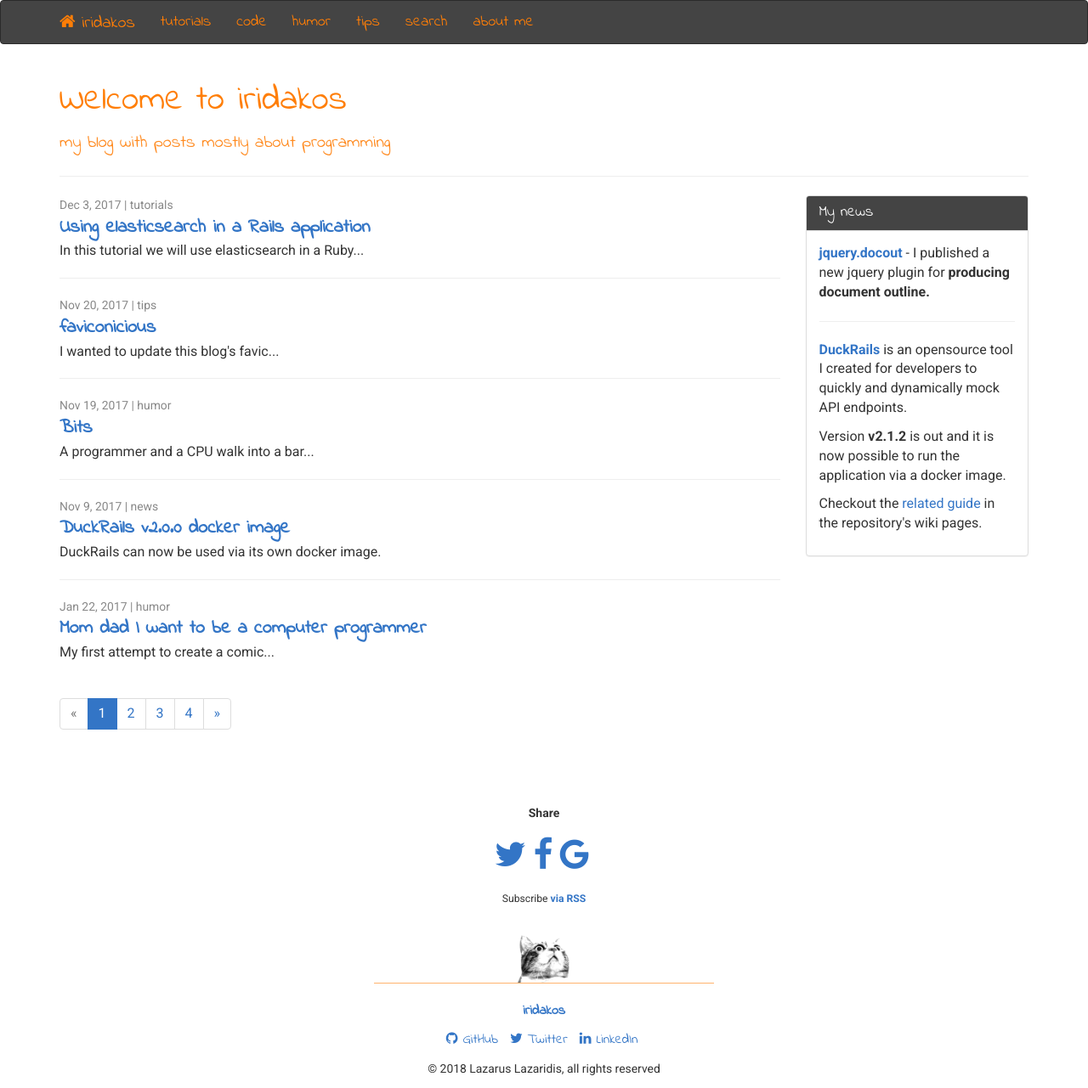
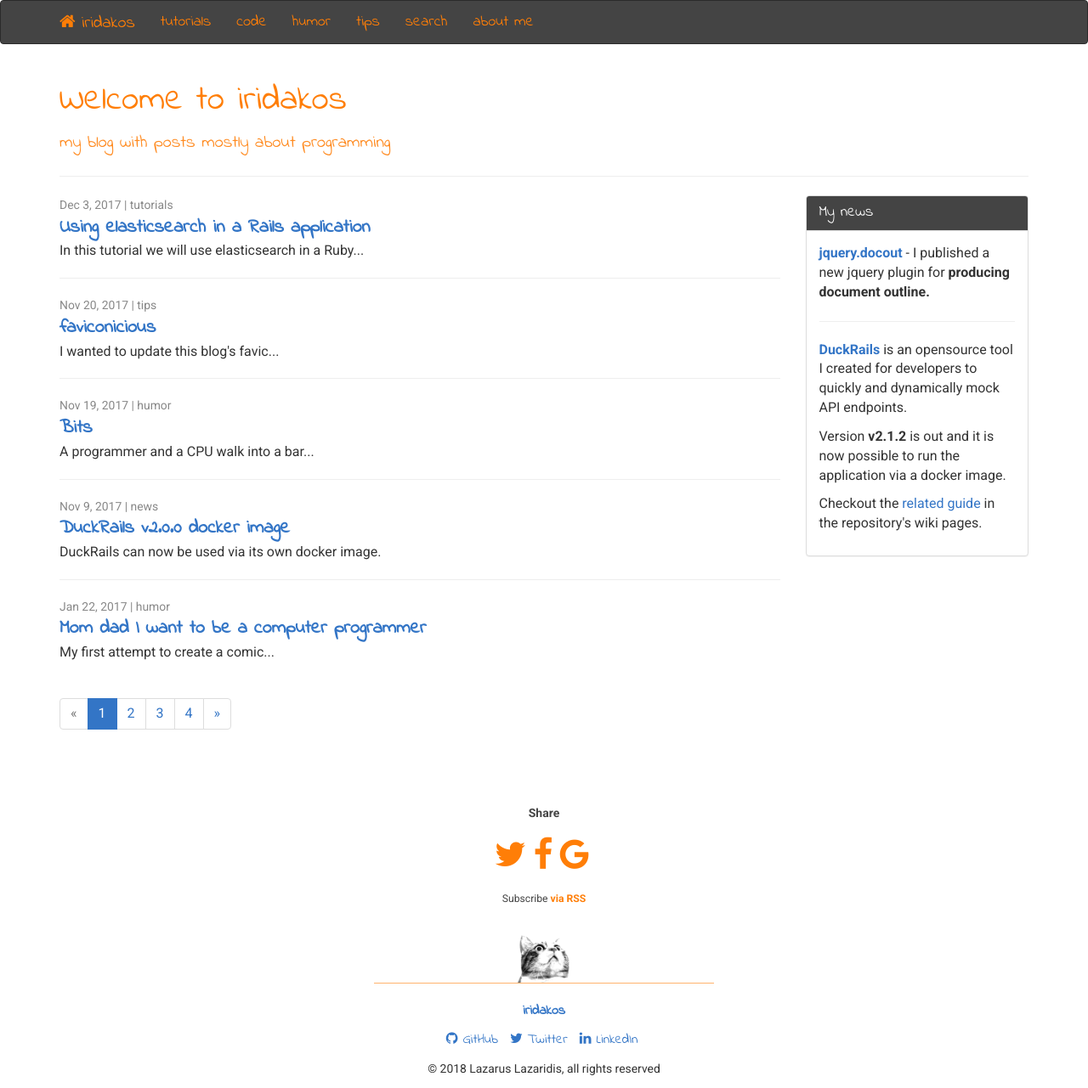
Before and after one commit to iridakos/iridakos.github.io, a Jekyll site: the page built from index.html, in a window 1280 px wide. Shown: the whole page at 85% size. Built offline with Jekyll 4.4.1, drawn with Linux system fonts in a browser that asks for light colours; nearby versions of some CDN libraries; the list of posts is cut into pages by our own code; comment, search, counter and statistics services are not loaded.

Commit message:
Update style.

```diff
--- a/_sass/_iridakos.scss
+++ b/_sass/_iridakos.scss
@@ -2,10 +2,15 @@
   margin-top: 60px;
   text-align: center;;
   font-size: 14px;
+  color: $navbar-inverse-bg;
 
   a.share-link {
     font-size: 40px;
     margin-right: 5px;
+  }
+
+  a {
+    color: $iridakos-secondary-color;
   }
 }
 
```
